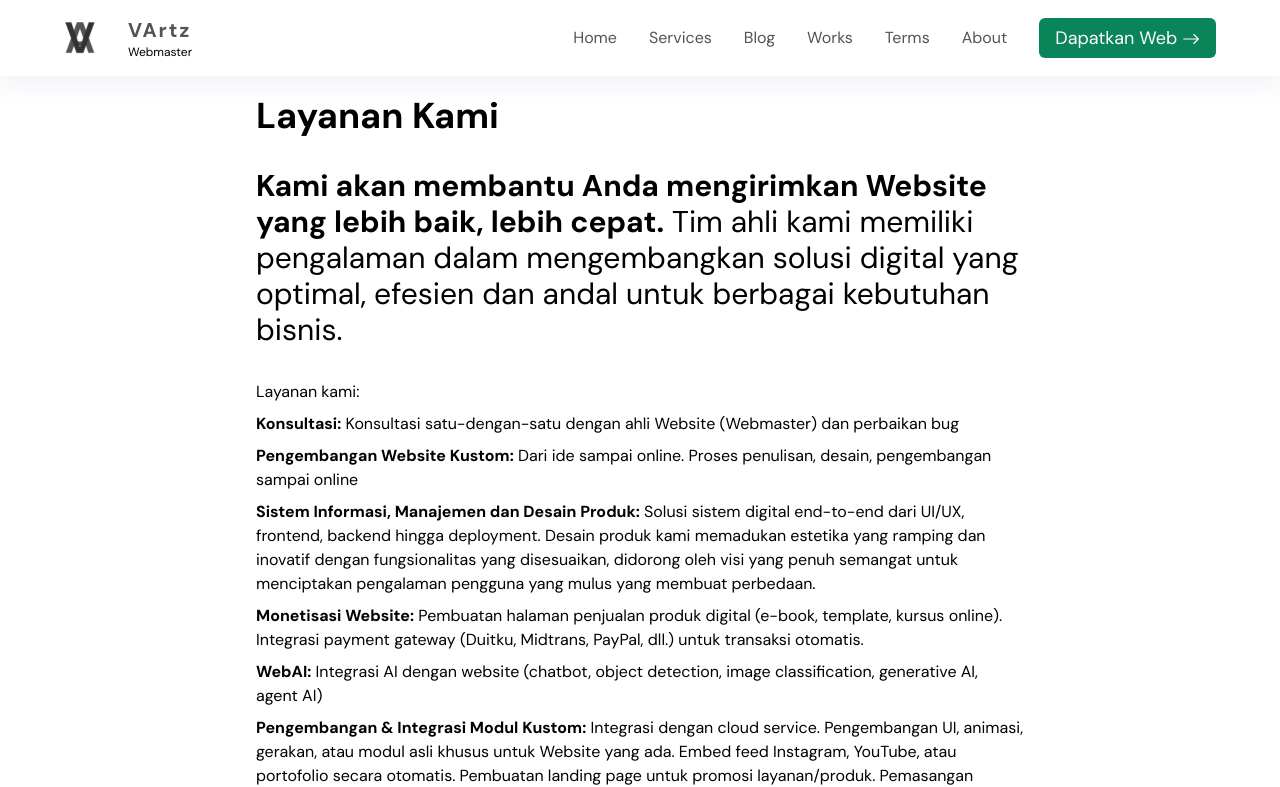
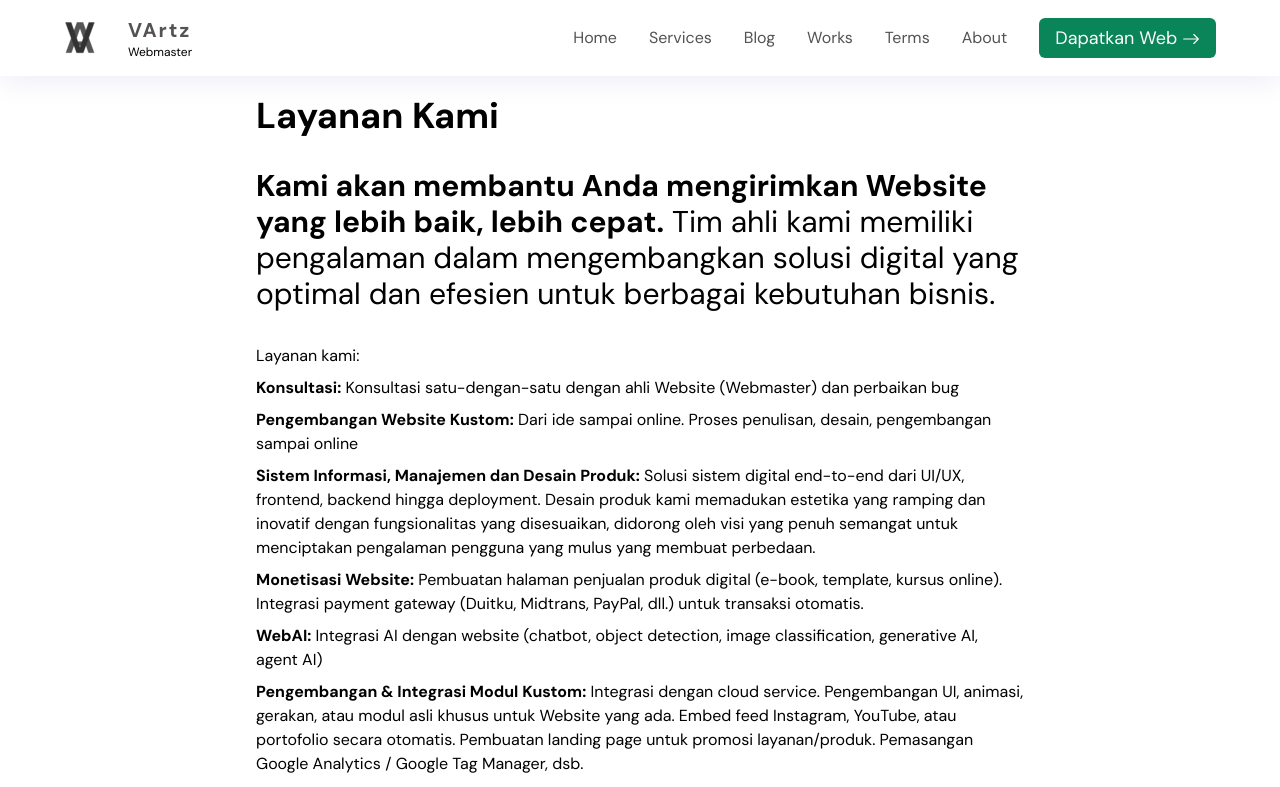
Before and after one commit to VArtzy/VArtz, a Next.js app: page /pricing in a window 1280 px wide. Shown: the top 787 px of the page. Built offline with nearby package versions, Linux system fonts and the light colour scheme.

Commit message:
fix cntn

```diff
--- a/app/pricing/page.tsx
+++ b/app/pricing/page.tsx
@@ -26,7 +26,7 @@ const Pricing = () => {
                             Kami akan membantu Anda mengirimkan Website yang
                             lebih baik, lebih cepat.
                         </span>{" "}
-Tim ahli kami memiliki pengalaman dalam mengembangkan solusi digital yang optimal, efesien dan andal untuk berbagai kebutuhan bisnis.
+Tim ahli kami memiliki pengalaman dalam mengembangkan solusi digital yang optimal dan efesien untuk berbagai kebutuhan bisnis.
                     </h2>
                     <ul className="mb-24 flex flex-col gap-2">
                         <p>Layanan kami:</p>
```
